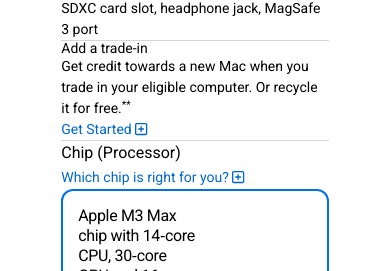
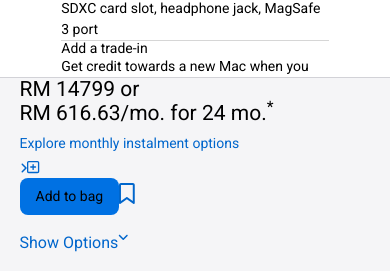
Before and after one commit to jaspetham/modefair_assessment_1, a Vue app: page /product in a window 390 px wide. Shown: the part 573-844 px from the top of the page. Built offline with nearby package versions, Linux system fonts and the light colour scheme.

Commit message:
assesment 1 completed

```diff
--- a/src/assets/base.css
+++ b/src/assets/base.css
@@ -240,6 +240,10 @@
     border:2px solid var(--clr-dimblack);
 }
 
+.bg-button{
+    background: var(--clr-button);
+}
+
 select:focus{
     outline: var(--clr-button);
     border: 2px solid var(--clr-button);
--- a/src/views/ProductView.vue
+++ b/src/views/ProductView.vue
@@ -209,8 +209,6 @@
                     <p class="fs-100 font-medium">Free and easy returns</p>
                 </div>
             </div>
-
-            <!-- <h1>{{ macbookTotalPrice }} - {{ macbookTotalInstallment }}</h1> -->
         </div>
     </div>
     <div class="img-wrapper relative fs-700 content-limit">
@@ -239,12 +237,59 @@
         alt="ads"
       >
     </div>
+
+    <!-- sticky summary price -->
+    <div class="summary-price">
+        <div class="summary-content content-limit py-6">
+            <div class="flex gap-4 order-2">
+                <div class="price font-medium fs-600 flex flex-col gap-1 items-end">
+                    <h1>RM {{ macbookTotalPrice }} or</h1>
+                    <h1>RM {{ macbookTotalInstallment }}/mo. for 24 mo.<sup>*</sup></h1>
+                    <a class="fs-200 explore-options flex items-center gap-" href="https://www.apple.com/my/shop/financing/installments/overlay?ca=25599.00&product=Z1AW" target="_blank">
+                        <span>Explore monthly instalment options</span>
+                        <div>
+                            <FontAwesomeIcon class="pr-2 fs-100" :icon="faAngleRight"/>
+                            <FontAwesomeIcon :icon="faSquarePlus"/>
+                        </div>
+                    </a>
+                </div>
+                <div class="add-bag flex gap-4 items-center h-fit">
+                    <button class="add-btn bg-button text-white fs-200 font-medium whitespace-nowrap">Add to bag</button>
+                    <FontAwesomeIcon class="fs-600 clr-link" :icon="faBookmark" />
+                </div>
+            </div>
+            <div :class="showDelivery ? 'active' : ''" class="flex gap-2 shipping-wrapper order-1">
+                <div class="pt-1">
+                    <svg class="as-svgicon-rtl-mirrored as-svgicon as-svgicon-boxtruck as-svgicon-reduced as-svgicon-boxtruckreduced" viewBox="0 0 25 25" role="img" aria-hidden="true" width="25px" height="25px"><path fill="none" d="M0 0h25v25H0z"></path><path fill="#1d1d1f" d="m23.482 12.847-2.92-3.209A1.947 1.947 0 0 0 18.985 9H17V6.495a2.5 2.5 0 0 0-2.5-2.5h-11a2.5 2.5 0 0 0-2.5 2.5v9.75a2.5 2.5 0 0 0 2.5 2.5h.548A2.746 2.746 0 0 0 6.75 21.02 2.618 2.618 0 0 0 9.422 19h6.681a2.744 2.744 0 0 0 5.347-.23h.735A1.656 1.656 0 0 0 24 16.98v-2.808a1.937 1.937 0 0 0-.518-1.325ZM8.426 18.745a1.74 1.74 0 0 1-3.352 0 1.577 1.577 0 0 1 .015-1 1.738 1.738 0 0 1 3.322 0 1.578 1.578 0 0 1 .015 1ZM9.447 18a2.726 2.726 0 0 0-5.394-.255H3.5a1.502 1.502 0 0 1-1.5-1.5v-9.75a1.502 1.502 0 0 1 1.5-1.5h11a1.502 1.502 0 0 1 1.5 1.5V18Zm10.972.77a1.738 1.738 0 0 1-3.337 0 1.573 1.573 0 0 1 0-1 1.742 1.742 0 1 1 3.337 1ZM23 16.98c0 .569-.229.79-.815.79h-.735A2.73 2.73 0 0 0 17 16.165V10h1.986a.976.976 0 0 1 .838.314l2.927 3.214a.95.95 0 0 1 .249.644Zm-1.324-3.36a.512.512 0 0 1 .174.38h-3.306a.499.499 0 0 1-.544-.528V11h1.073a.76.76 0 0 1 .594.268Z"></path></svg>
+                </div>
+                <div class="shipping-details flex fs-200 flex-col pt-1">
+                    <p class="font-medium">Ships: </p>
+                    <p>3–5 business days</p>
+                    <p>Free Shipping</p>
+                    <a class="flex items-center" href="#" target="_blank">
+                        <span class="pr-1">Get delivery dates</span>
+                        <FontAwesomeIcon :icon="faSquarePlus"/>
+                    </a>
+                </div>
+            </div>
+            <button
+                @click="showDeliveryState()"
+                :class="showDelivery ? 'active' : ''"
+                class="show-delivery-options mobile-view clr-link flex gap-1 order-3 items-center">
+                {{ showDelivery ? 'Hide Options' : 'Show Options' }}
+                <FontAwesomeIcon
+                    class="caret-down fs-100 clr-link"
+                    :class="showDelivery ? 'rotate' : ''"
+                    :icon="faAngleDown" />
+            </button>
+        </div>
+    </div>
   </main>
 </template>
 
 <script setup>
 import Toast from './../components/Toast.vue'
-import { faAngleRight } from '@fortawesome/free-solid-svg-icons';
+import { faAngleRight, faAngleDown } from '@fortawesome/free-solid-svg-icons';
 import { faSquarePlus, faBookmark } from '@fortawesome/free-regular-svg-icons';
 import { FontAwesomeIcon } from '@fortawesome/vue-fontawesome';
 import { ref, onMounted } from 'vue';
@@ -256,10 +301,16 @@
 const macbookTotalPrice = ref(0)
 const macbookTotalInstallment = ref(0)
 const showToast = ref(false);
+const showDelivery = ref(false);
 
 const handleNotification = (value) => {
   showToast.value = value;
 };
+
+const showDeliveryState = () =>{
+    console.log(showDelivery.value);
+    showDelivery.value = !showDelivery.value;
+}
 
 // it is very ineffecient to do this but due to time constraint, i have to hardcode it
 const updateMemoryPrice = (price1, price2, price3, price4, price5) => {
@@ -544,6 +595,31 @@
 .mobile-view{
     display:none;
 }
+.summary-price{
+    background: #f5f5f7;
+    border-top: 1px solid #d2d2d7;
+    inset-inline: 0;
+    bottom: 0;
+    min-height: 130px;
+    position: fixed;
+    width: 100%;
+    z-index: 3;
+}
+.summary-content{
+    display:grid;
+    grid-template-columns: 1fr 1fr;
+    gap:1rem;
+}
+.add-btn{
+    border-radius: 8px;
+    padding:0.5rem 1rem;
+}
+.caret-down{
+    transition: all .5s ease;
+}
+.rotate{
+    transform:rotate(180deg)
+}
 @media (max-width: 820px) {
     #product .img-wrapper, .product-wrapper{
         grid-template-columns: 1fr;
@@ -568,5 +644,39 @@
     #product .img-wrapper{
         width:100%;
     }
+
+    .summary-price{
+        bottom:0;
+    }
+    .summary-content{
+        grid-template-columns: 1fr;
+    }
+    .price{
+        align-items:flex-start ;
+    }
+    a.explore-options{
+        flex-direction: column;
+        align-items: flex-start;
+    }
+    .summary-content.content-limit{
+        width:90%;
+    }
+    .shipping-wrapper{
+        order:2;
+        position: relative;
+        opacity: 0;
+        top: -100%;
+        height: 0;
+        width: 0;
+    }
+    .shipping-wrapper.active{
+        top:0;
+        opacity: 1;
+        width:100%;
+        height:100%;
+    }
+    .show-delivery-options.active{
+        order:3;
+    }
 }
 </style>
```
